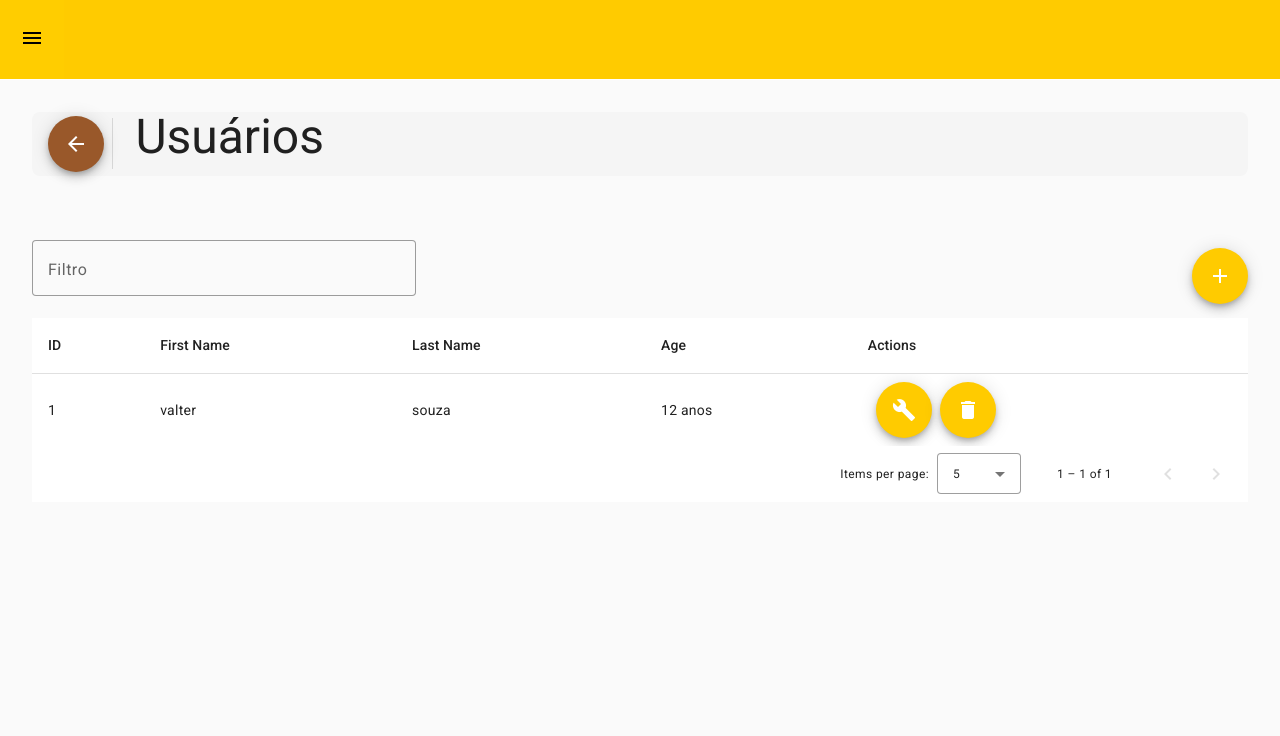
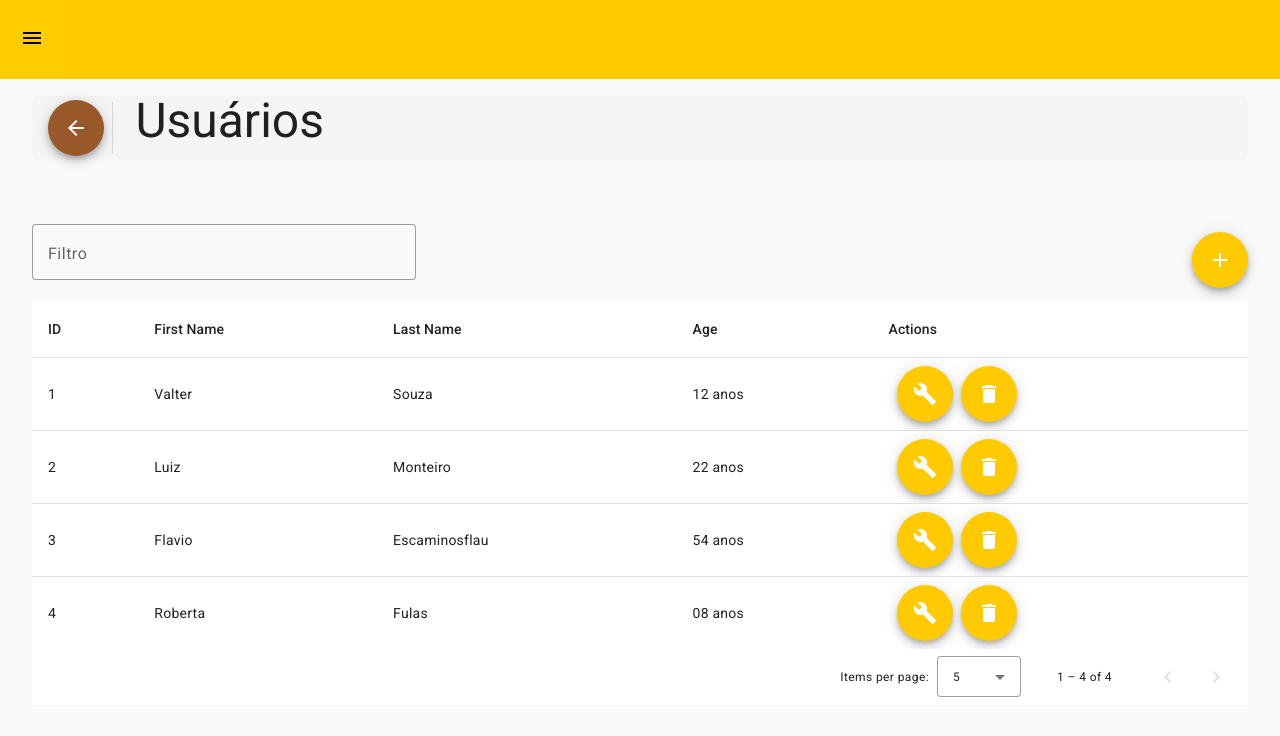
Before and after one commit to Ricnaga/angular-list, an Angular app: page /users in a window 1280 px wide. Shown: the top 736 px of the page. Built offline with nearby package versions, Linux system fonts and the light colour scheme.

Commit message:
refactor(UserList): Refactor app styles | user list mock

```diff
--- a/src/app/app.component.scss
+++ b/src/app/app.component.scss
@@ -2,7 +2,7 @@
   height: 99%;
 
   &__body {
-    padding: 2rem;
+    padding: 1rem 2rem 2rem;
   }
 }
 
--- a/src/app/screens/user/user-list/user-list.component.html
+++ b/src/app/screens/user/user-list/user-list.component.html
@@ -23,12 +23,12 @@
 
   <ng-container matColumnDef="firstName">
     <th mat-header-cell *matHeaderCellDef mat-sort-header>First Name</th>
-    <td mat-cell *matCellDef="let row">{{ row.firstName }}</td>
+    <td mat-cell *matCellDef="let row">{{ row.firstName | titlecase }}</td>
   </ng-container>
 
   <ng-container matColumnDef="lastName">
     <th mat-header-cell *matHeaderCellDef mat-sort-header>Last Name</th>
-    <td mat-cell *matCellDef="let row">{{ row.lastName }}</td>
+    <td mat-cell *matCellDef="let row">{{ row.lastName | titlecase }}</td>
   </ng-container>
 
   <ng-container matColumnDef="age">
--- a/src/app/screens/user/user-list/user-list.component.ts
+++ b/src/app/screens/user/user-list/user-list.component.ts
@@ -8,6 +8,13 @@ import { MatSort } from '@angular/material/sort';
 import { MatTableDataSource, MatTableModule } from '@angular/material/table';
 import { ActivatedRoute, Router } from '@angular/router';
 import { UserListType, UserPathType } from './user-list.type';
+
+const DATASOURCE_MOCK = [
+  { id: '1', firstName: 'valter', lastName: 'souza', age: '12' },
+  { id: '2', firstName: 'luiz', lastName: 'monteiro', age: '22' },
+  { id: '3', firstName: 'flavio', lastName: 'escaminosflau', age: '54' },
+  { id: '4', firstName: 'roberta', lastName: 'fulas', age: '08' },
+];
 
 @Component({
   selector: 'lab-user-list',
@@ -29,9 +36,7 @@ export class UserListComponent implements AfterViewInit {
 
   constructor(private router: Router, private activatedRoute: ActivatedRoute) {
     this.displayedColumns = ['id', 'firstName', 'lastName', 'age', 'actions'];
-    this.dataSource = new MatTableDataSource([
-      { id: '1', firstName: 'valter', lastName: 'souza', age: '12' },
-    ]);
+    this.dataSource = new MatTableDataSource(DATASOURCE_MOCK);
   }
 
   @ViewChild(MatPaginator) paginator!: MatPaginator;
```
